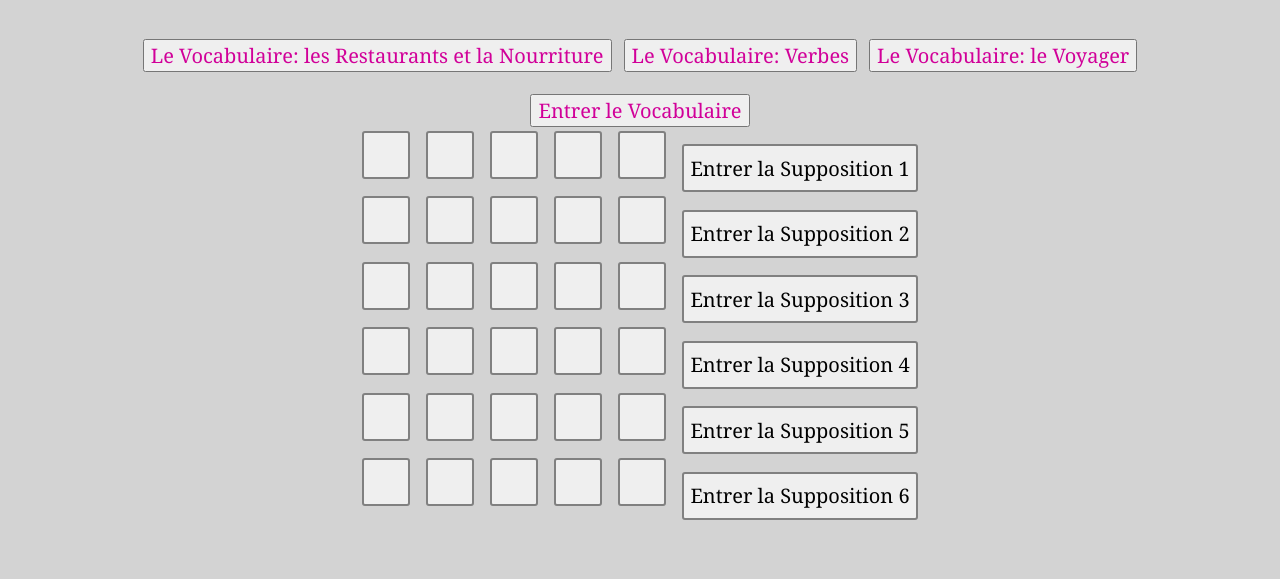
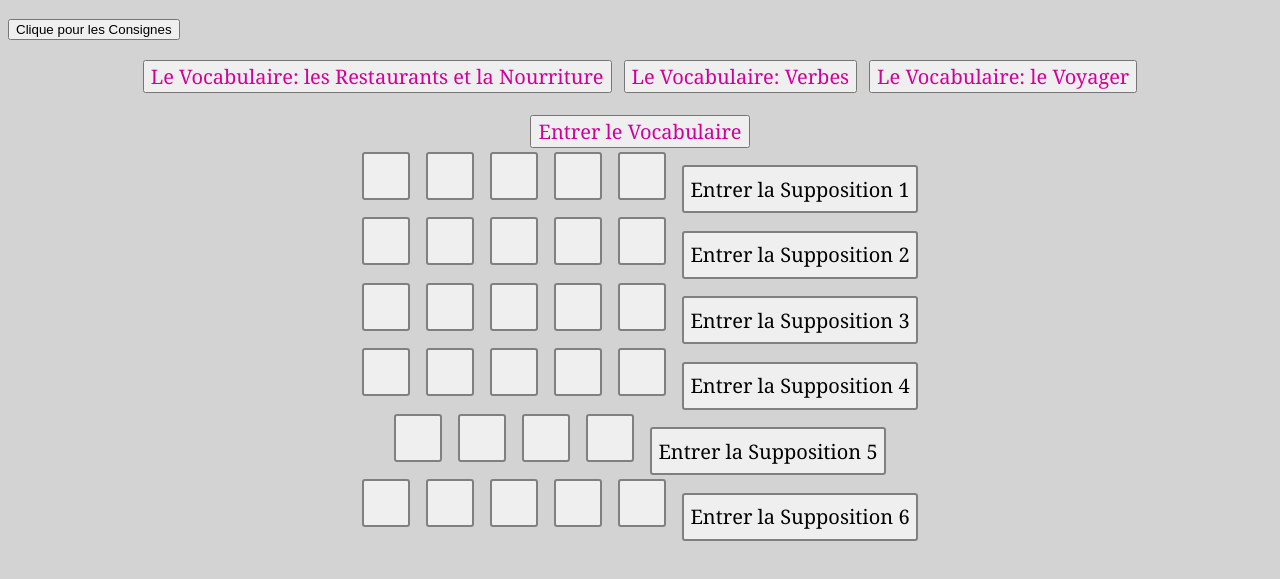
Before and after one commit to wrdlfrancais/wrdlfrancais.github.io, a plain HTML site: page index.html in a window 1280 px wide. Shown: the part 67-646 px from the top of the page. Drawn offline with Linux system fonts and the light colour scheme.

Commit message:
Update index.html

```diff
--- a/index.html
+++ b/index.html
@@ -9,6 +9,7 @@
   </head>
   <body>
     <h1>Wordle en Français</h1>
+    <button id="instructions" >Clique pour les Consignes</button>
     <div class="vocab">
     <button id="restaurantV" >Le Vocabulaire: les Restaurants et la Nourriture</button>
     <button id="verbV" >Le Vocabulaire: Verbes</button>
@@ -45,7 +46,7 @@
     <button id="word4E"></button>
     <button id="word4">Entrer la Supposition 4</button>
     <br>
-    <button id="word5A"></button>
+    <button id="word5A"></button
     <button id="word5B"></button>
     <button id="word5C"></button>
     <button id="word5D"></button>
```
